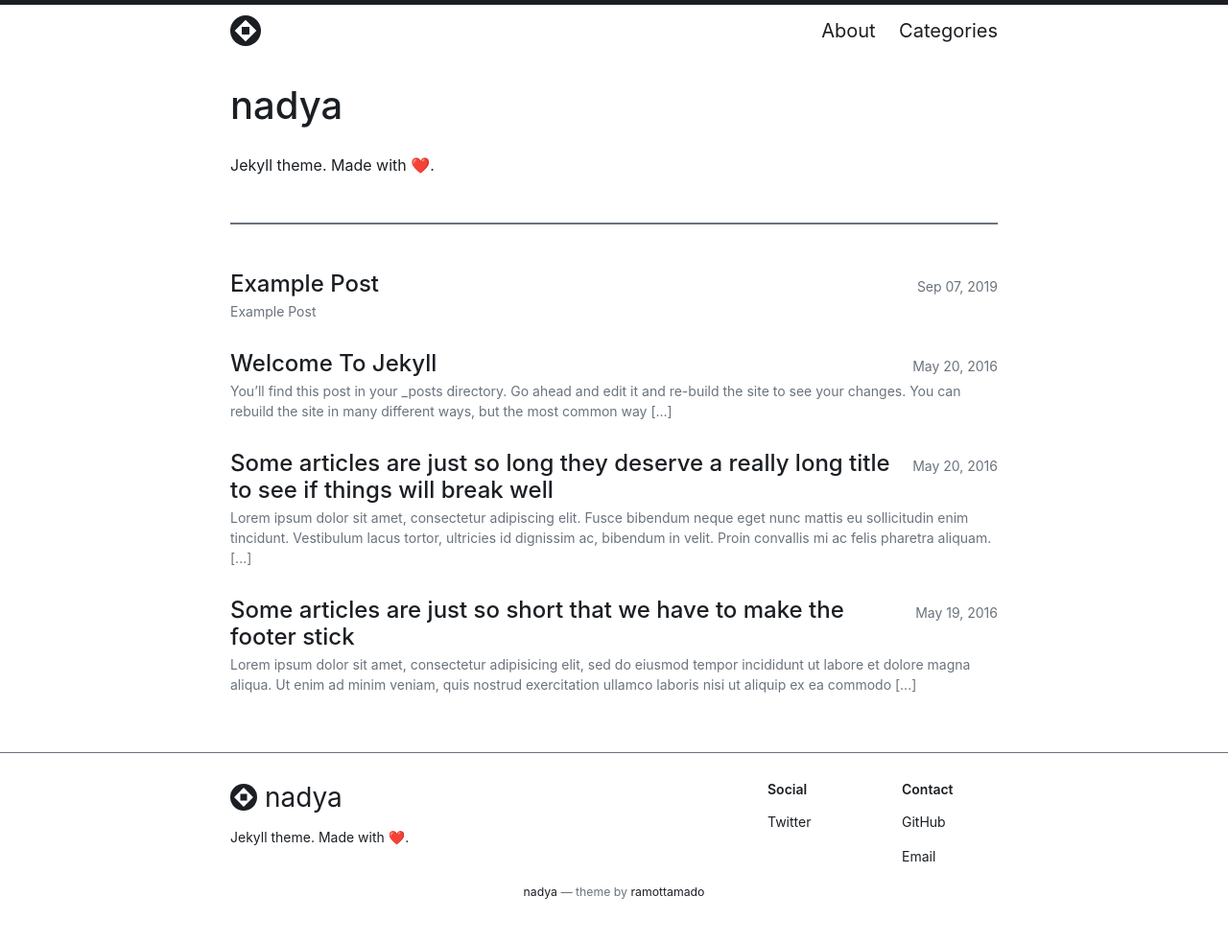
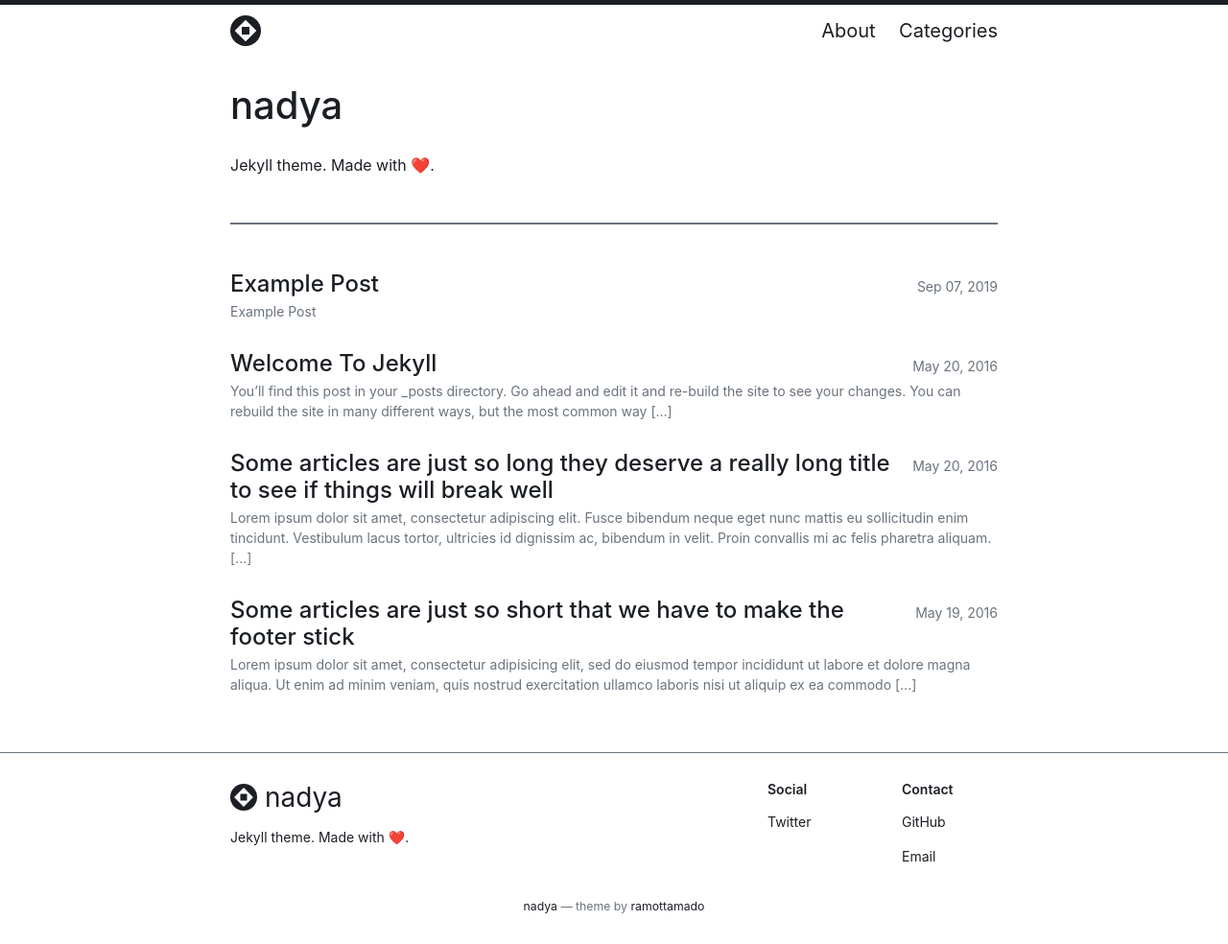
Before and after one commit to ramottamado/nadya, a Jekyll site: the page built from index.md, in a window 1280 px wide. Shown: the whole page at 96% size. Built offline with Jekyll 4.4.1, drawn with Linux system fonts in a browser that asks for light colours.

Commit message:
Add little margin before attribution

```diff
--- a/_includes/footer.html
+++ b/_includes/footer.html
@@ -1,6 +1,7 @@
 <footer class="site-footer">
   <div class="wrapper">
     <div class="footer-col-wrapper">
+      <div class="footer-col footer-col-wrapper footer-col-no-margin-mobile">
         <div class="footer-col footer-col-50">
           <h2 class="footer-logo">
             {%- if site.logo %}
@@ -48,34 +49,35 @@
           <div class="footer-col footer-col-25">
             <h4 class="social-list">Social</h4>
             <ul class="social-media-list">
+              {%- if site.facebook.username %}
               <li>
-              {%- if site.facebook.username %}
                 <a class="nontext footer-link"
                   href="{{ site.facebook.username | prepend: 'https://facebook.com/' | escape }}">
                   <span>Facebook</span>
                 </a>
+              </li>
               {%- endif %}
-            </li>
+              {%- if site.twitter.username %}
               <li>
-              {%- if site.twitter.username %}
                 <a class="nontext footer-link"
                   href="{{ site.twitter.username | prepend: 'https://twitter.com/' | escape }}">
                   <span>Twitter</span>
                 </a>
+              </li>
               {%- endif %}
-            </li>
+              {%- if site.instagram.username %}
               <li>
-              {%- if site.instagram.username %}
                 <a class="nontext footer-link"
                   href="{{ site.instagram.username | prepend: 'https://instagram.com/' | escape }}">
                   <span>Instagram</span>
                 </a>
+              </li>
               {%- endif %}
-            </li>
             </ul>
           </div>
           {%- endif %}
           {%- endunless %}
+        </div>
       </div>
       {%- include custom-footer.html %}
       {%- unless site.nadya.disable_attribution %}
--- a/_sass/_layout.scss
+++ b/_sass/_layout.scss
@@ -276,6 +276,14 @@
 
 .footer-col-no-margin {
   margin-bottom: unset;
+}
+
+.footer-col-no-margin-mobile {
+  margin-bottom: unset;
+
+  @media screen and (min-width: $on-medium) {
+    margin-bottom: $spacing-unit / 2;
+  }
 }
 
 @media screen and (min-width: $on-medium) {
```
Lines whose indentation alone changed are shown as unchanged.
